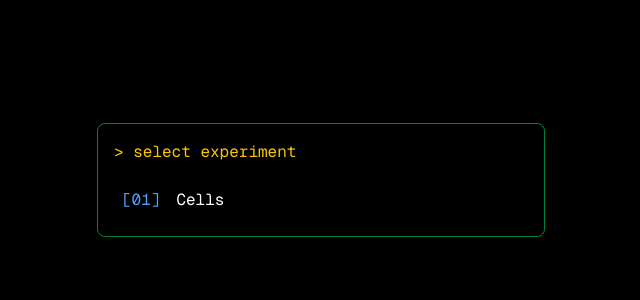
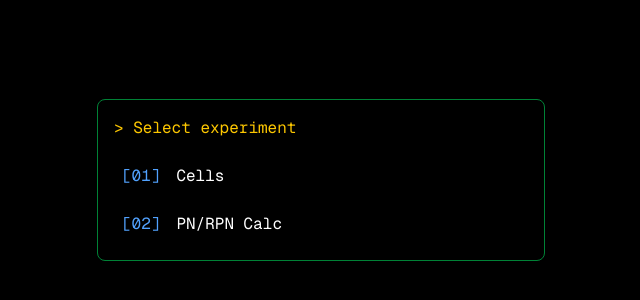
Before and after one commit to akuzi/vibes, a Next.js app: page / in a window 1280 px wide. Shown: the part 220-520 px from the top of the page, without its empty margins (319-959 px from the left). Built offline with nearby package versions, Linux system fonts and the light colour scheme.

Commit message:
Added PN/RPN calc

```diff
--- a/src/app/page.tsx
+++ b/src/app/page.tsx
@@ -5,12 +5,18 @@ export default function Home() {
     <main className="flex min-h-screen flex-col items-center justify-center bg-black text-green-400 font-mono p-8">
         <div className="w-full max-w-md">
             <div className="border border-green-700 rounded-lg p-4">
-                <p className="text-yellow-400 mb-4">&gt; select experiment</p>
+                <p className="text-yellow-400 mb-4">&gt; Select experiment</p>
                 <div className="flex flex-col space-y-2">
                     <Link href="/experiments/cells" className="hover:bg-green-900 p-2 rounded">
                         <p>
                             <span className="text-blue-400">[01]</span>
                             <span className="text-white ml-4">Cells</span>
+                        </p>
+                    </Link>
+                    <Link href="/experiments/polish-notation-calc" className="hover:bg-green-900 p-2 rounded">
+                        <p>
+                            <span className="text-blue-400">[02]</span>
+                            <span className="text-white ml-4">PN/RPN Calc</span>
                         </p>
                     </Link>
                 </div>
```
